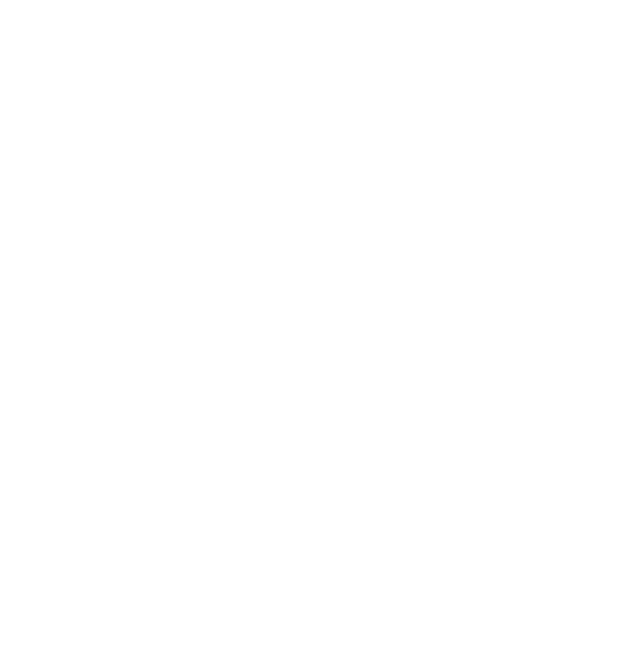
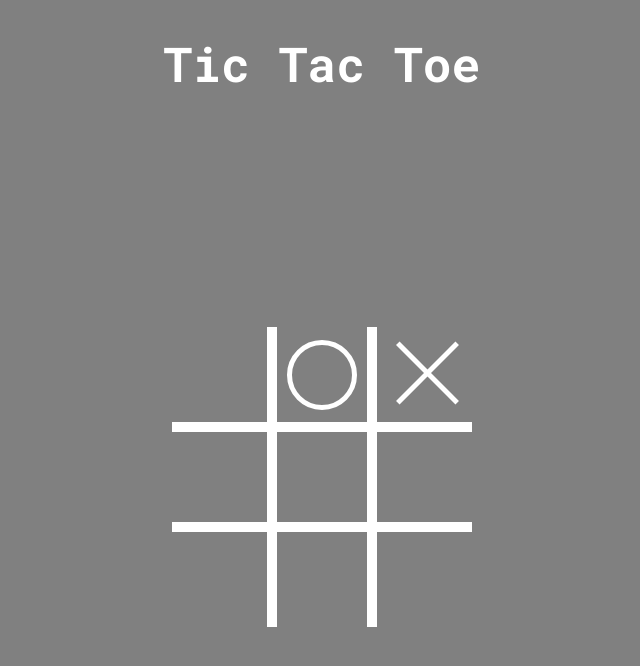
Before and after one commit to Ismail-B/Tic-Tac-Toe-Game, a plain HTML site: page index.html in a window 1280 px wide. Shown: the whole page, without its empty margins (318-958 px from the left). Drawn offline with Linux system fonts and the light colour scheme; a web font is replaced by a local one.

Commit message:
first design

```diff
--- a/index.html
+++ b/index.html
@@ -5,9 +5,16 @@
     <meta name="viewport" content="width=device-width, initial-scale=1.0">
     <title>Tic-Tac-Toe</title>
     <link rel="stylesheet" href="./style.css">
+    <link rel="preconnect" href="https://fonts.googleapis.com">
+    <link rel="preconnect" href="https://fonts.gstatic.com" crossorigin>
+    <link href="https://fonts.googleapis.com/css2?family=Anton+SC&family=Itim&family=Kalam:wght@300;400;700&family=Montserrat:ital,wght@0,100..900;1,100..900&family=Open+Sans:ital,wght@0,300..800;1,300..800&family=Roboto+Mono:ital,wght@0,100..700;1,100..700&family=Viga&display=swap" rel="stylesheet">
+
 </head>
-<body>
+<body onload="render()">
 
+    <h1>Tic Tac Toe</h1>
+
+    <div id="game-area"></div>
     <script src="./scirpt.js"></script>
 </body>
 </html>
--- a/scirpt.js
+++ b/scirpt.js
@@ -0,0 +1,40 @@
+let fields = [
+    null,
+    'circle',
+    'cross',
+    null,
+    null,
+    null,
+    null,
+    null,
+    null,
+]
+
+function render() {
+    // Referenz zum Spielbereich holen
+    const gameArea = document.getElementById("game-area");
+    // Den inneren HTML-Inhalt des Spielbereichs zurücksetzen
+    gameArea.innerHTML = "";
+
+    // Hinzufügen der CSS-Klasse für das Spielfeld
+    gameArea.className = "tic-tac-toe-grid";
+
+    // Felder generieren
+    for (let i = 0; i < fields.length; i++) {
+        // Neues Div für jedes Feld erstellen
+        let fieldDiv = document.createElement("div");
+        fieldDiv.className = "field";
+
+        // Inhalt je nach Wert des Arrays setzen
+        if (fields[i] === "circle") {
+            fieldDiv.innerHTML = '<div class="circle"></div>';
+        } else if (fields[i] === "cross") {
+            fieldDiv.innerHTML = '<div class="cross"></div>';
+        } else {
+            fieldDiv.innerHTML = ""; // Leeres Feld
+        }
+
+        // HTML des aktuellen Feldes zum Spielbereich hinzufügen
+        gameArea.innerHTML += fieldDiv.outerHTML;
+    }
+}
--- a/style.css
+++ b/style.css
@@ -0,0 +1,103 @@
+/* Hintergrundfarbe der gesamten Seite */
+body {
+    background-color: #808080; /* Grau */
+    display: flex;
+    flex-direction: column;
+    align-items: center;
+    height: 100vh;
+    margin: 0;
+}
+
+h1{
+    font-family: "Roboto Mono", monospace;
+    font-size: 48px;
+    color: white;
+}
+
+/* Grid für das Tic-Tac-Toe-Spielfeld */
+.tic-tac-toe-grid {
+    display: grid;
+    grid-template-columns: repeat(3, 100px);
+    grid-template-rows: repeat(3, 100px);
+    width: max-content;
+    gap: 0; /* Kein äußerer Abstand zwischen den Feldern */
+}
+
+/* Stil für jedes einzelne Spielfeld */
+.field {
+    display: flex;
+    align-items: center;
+    justify-content: center;
+    background-color: #808080; /* Hintergrund für befüllte Felder */
+    width: 100px;
+    height: 100px;
+    margin-top: 200px;
+    box-sizing: border-box;
+    border: 5px solid white; /* Weiße innere Linien */
+}
+
+/* Entfernt die äußeren Ränder, um nur innere Linien zu lassen */
+.field:nth-child(1),
+.field:nth-child(2),
+.field:nth-child(3) {
+    border-top: none;
+}
+
+.field:nth-child(7),
+.field:nth-child(8),
+.field:nth-child(9) {
+    border-bottom: none;
+}
+
+.field:nth-child(1),
+.field:nth-child(4),
+.field:nth-child(7) {
+    border-left: none;
+}
+
+.field:nth-child(3),
+.field:nth-child(6),
+.field:nth-child(9) {
+    border-right: none;
+}
+
+/* Unsichtbare leere Felder */
+.field:empty {
+    background-color: transparent; /* Hintergrund der leeren Felder grau */
+    border-color: white; /* Weiße innere Linien bleiben sichtbar */
+}
+
+/* Kreis-Stil */
+.circle {
+    width: 60px;
+    height: 60px;
+    border: 5px solid white; /* Weißer Kreis */
+    border-radius: 50%;
+}
+
+/* Kreuz-Stil */
+.cross {
+    position: relative;
+    width: 60px;
+    height: 60px;
+}
+
+.cross::before,
+.cross::after {
+    content: '';
+    position: absolute;
+    width: 5px; /* Dicke der Linien */
+    height: 140%; /* Länge der Linien */
+    background-color: white;
+    bottom: -10px;
+    left: 50%;
+    transform-origin: center;
+}
+
+.cross::before {
+    transform: rotate(45deg); /* Erste Diagonale */
+}
+
+.cross::after {
+    transform: rotate(-45deg); /* Zweite Diagonale */
+}
```
